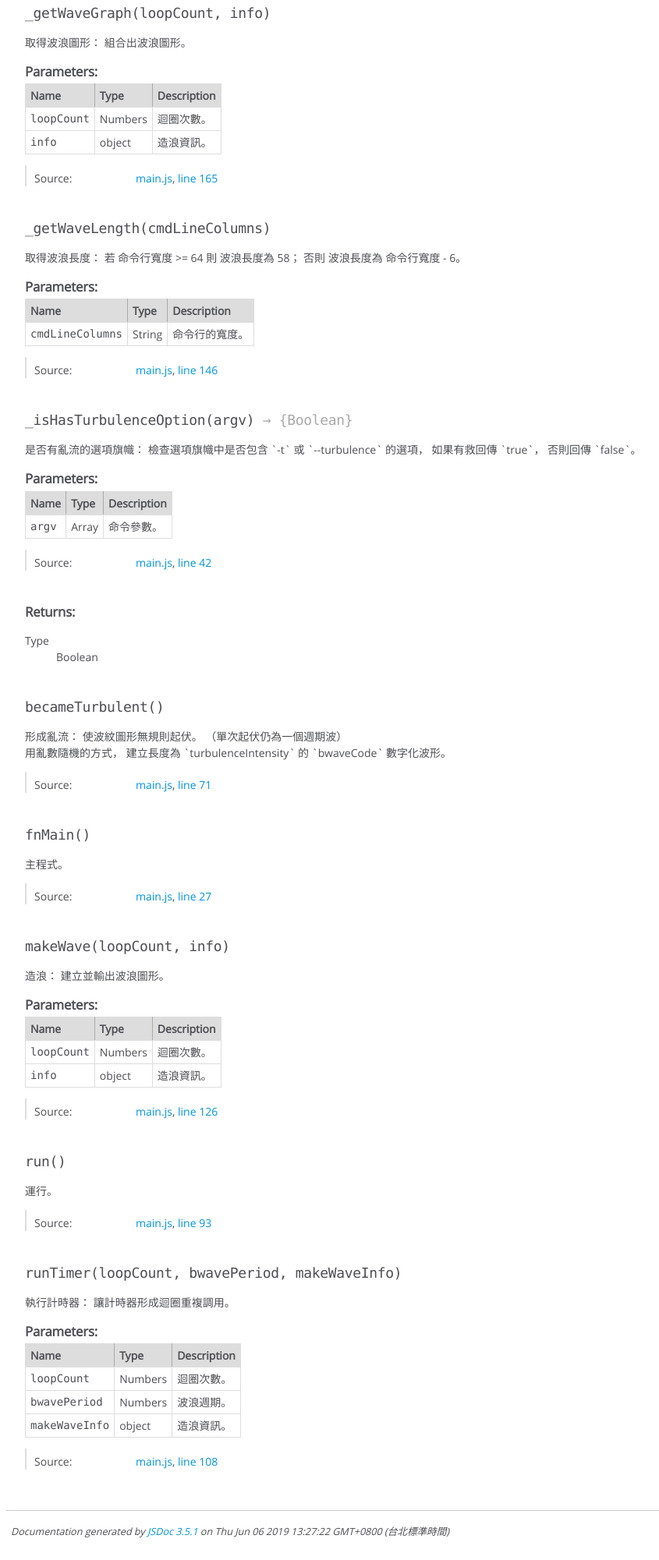
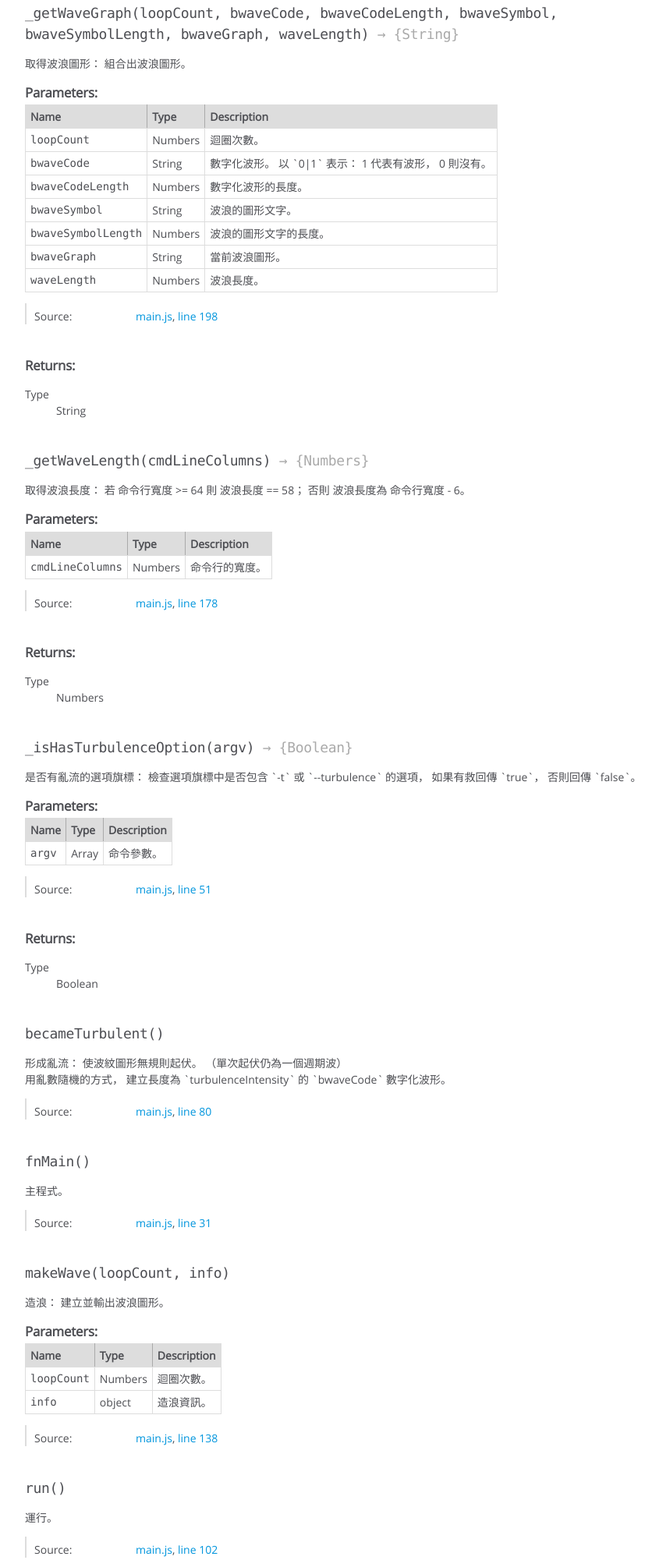
Before and after one commit to BwayCer/bwave, a plain HTML site: page mmrepo/doc_jsNode/global.html in a window 1280 px wide. Shown: the part 218-2219 px from the top of the page at 78% size, without its empty margins (0-845 px from the left). Drawn offline with Linux system fonts and the light colour scheme.

Commit message:
文件 編寫 js_node 更新

```diff
--- a/mmrepo/doc_jsNode/global.html
+++ b/mmrepo/doc_jsNode/global.html
@@ -102,7 +102,7 @@
 
 
 
-    <h4 class="name" id="_getWaveGraph"><span class="type-signature"></span>_getWaveGraph<span class="signature">(loopCount, info)</span><span class="type-signature"></span></h4>
+    <h4 class="name" id="_getWaveGraph"><span class="type-signature"></span>_getWaveGraph<span class="signature">(loopCount, bwaveCode, bwaveCodeLength, bwaveSymbol, bwaveSymbolLength, bwaveGraph, waveLength)</span><span class="type-signature"> &rarr; {String}</span></h4>
 
 
 
@@ -169,13 +169,13 @@
 
         <tr>
 
-                <td class="name"><code>info</code></td>
+                <td class="name"><code>bwaveCode</code></td>
 
 
             <td class="type">
 
 
-<span class="param-type">object</span>
+<span class="param-type">String</span>
 
 
 
@@ -185,7 +185,123 @@
 
 
 
-            <td class="description last">造浪資訊。</td>
+            <td class="description last">數字化波形。
+以 `0|1` 表示： 1 代表有波形， 0 則沒有。</td>
+        </tr>
+
+
+
+        <tr>
+
+                <td class="name"><code>bwaveCodeLength</code></td>
+
+
+            <td class="type">
+
+
+<span class="param-type">Numbers</span>
+
+
+
+            </td>
+
+
+
+
+
+            <td class="description last">數字化波形的長度。</td>
+        </tr>
+
+
+
+        <tr>
+
+                <td class="name"><code>bwaveSymbol</code></td>
+
+
+            <td class="type">
+
+
+<span class="param-type">String</span>
+
+
+
+            </td>
+
+
+
+
+
+            <td class="description last">波浪的圖形文字。</td>
+        </tr>
+
+
+
+        <tr>
+
+                <td class="name"><code>bwaveSymbolLength</code></td>
+
+
+            <td class="type">
+
+
+<span class="param-type">Numbers</span>
+
+
+
+            </td>
+
+
+
+
+
+            <td class="description last">波浪的圖形文字的長度。</td>
+        </tr>
+
+
+
+        <tr>
+
+                <td class="name"><code>bwaveGraph</code></td>
+
+
+            <td class="type">
+
+
+<span class="param-type">String</span>
+
+
+
+            </td>
+
+
+
+
+
+            <td class="description last">當前波浪圖形。</td>
+        </tr>
+
+
+
+        <tr>
+
+                <td class="name"><code>waveLength</code></td>
+
+
+            <td class="type">
+
+
+<span class="param-type">Numbers</span>
+
+
+
+            </td>
+
+
+
+
+
+            <td class="description last">波浪長度。</td>
         </tr>
 
 
@@ -226,7 +342,7 @@
 
     <dt class="tag-source">Source:</dt>
     <dd class="tag-source"><ul class="dummy"><li>
-        <a href="main.js.html">main.js</a>, <a href="main.js.html#line165">line 165</a>
+        <a href="main.js.html">main.js</a>, <a href="main.js.html#line198">line 198</a>
     </li></ul></dd>
 
 
@@ -249,6 +365,22 @@
 
 
 
+<h5>Returns:</h5>
+
+
+
+
+<dl>
+    <dt>
+        Type
+    </dt>
+    <dd>
+
+<span class="param-type">String</span>
+
+
+    </dd>
+</dl>
 
 
 
@@ -260,7 +392,9 @@
 
 
 
-    <h4 class="name" id="_getWaveLength"><span class="type-signature"></span>_getWaveLength<span class="signature">(cmdLineColumns)</span><span class="type-signature"></span></h4>
+
+
+    <h4 class="name" id="_getWaveLength"><span class="type-signature"></span>_getWaveLength<span class="signature">(cmdLineColumns)</span><span class="type-signature"> &rarr; {Numbers}</span></h4>
 
 
 
@@ -269,7 +403,7 @@
 
 <div class="description">
     取得波浪長度：
-若 命令行寬度 >= 64 則 波浪長度為 58；
+若 命令行寬度 >= 64 則 波浪長度 == 58；
 否則 波浪長度為 命令行寬度 - 6。
 </div>
 
@@ -312,7 +446,7 @@
             <td class="type">
 
 
-<span class="param-type">String</span>
+<span class="param-type">Numbers</span>
 
 
 
@@ -363,7 +497,7 @@
 
     <dt class="tag-source">Source:</dt>
     <dd class="tag-source"><ul class="dummy"><li>
-        <a href="main.js.html">main.js</a>, <a href="main.js.html#line146">line 146</a>
+        <a href="main.js.html">main.js</a>, <a href="main.js.html#line178">line 178</a>
     </li></ul></dd>
 
 
@@ -386,6 +520,24 @@
 
 
 
+<h5>Returns:</h5>
+
+
+
+
+<dl>
+    <dt>
+        Type
+    </dt>
+    <dd>
+
+<span class="param-type">Numbers</span>
+
+
+    </dd>
+</dl>
+
+
 
 
 
@@ -405,8 +557,8 @@
 
 
 <div class="description">
-    是否有亂流的選項旗幟：
-檢查選項旗幟中是否包含 `-t` 或 `--turbulence` 的選項，
+    是否有亂流的選項旗標：
+檢查選項旗標中是否包含 `-t` 或 `--turbulence` 的選項，
 如果有救回傳 `true`， 否則回傳 `false`。
 </div>
 
@@ -500,7 +652,7 @@
 
     <dt class="tag-source">Source:</dt>
     <dd class="tag-source"><ul class="dummy"><li>
-        <a href="main.js.html">main.js</a>, <a href="main.js.html#line42">line 42</a>
+        <a href="main.js.html">main.js</a>, <a href="main.js.html#line51">line 51</a>
     </li></ul></dd>
 
 
@@ -609,7 +761,7 @@
 
     <dt class="tag-source">Source:</dt>
     <dd class="tag-source"><ul class="dummy"><li>
-        <a href="main.js.html">main.js</a>, <a href="main.js.html#line71">line 71</a>
+        <a href="main.js.html">main.js</a>, <a href="main.js.html#line80">line 80</a>
     </li></ul></dd>
 
 
@@ -695,7 +847,7 @@
 
     <dt class="tag-source">Source:</dt>
     <dd class="tag-source"><ul class="dummy"><li>
-        <a href="main.js.html">main.js</a>, <a href="main.js.html#line27">line 27</a>
+        <a href="main.js.html">main.js</a>, <a href="main.js.html#line31">line 31</a>
     </li></ul></dd>
 
 
@@ -853,7 +1005,7 @@
 
     <dt class="tag-source">Source:</dt>
     <dd class="tag-source"><ul class="dummy"><li>
-        <a href="main.js.html">main.js</a>, <a href="main.js.html#line126">line 126</a>
+        <a href="main.js.html">main.js</a>, <a href="main.js.html#line138">line 138</a>
     </li></ul></dd>
 
 
@@ -939,7 +1091,7 @@
 
     <dt class="tag-source">Source:</dt>
     <dd class="tag-source"><ul class="dummy"><li>
-        <a href="main.js.html">main.js</a>, <a href="main.js.html#line93">line 93</a>
+        <a href="main.js.html">main.js</a>, <a href="main.js.html#line102">line 102</a>
     </li></ul></dd>
 
 
@@ -973,7 +1125,7 @@
 
 
 
-    <h4 class="name" id="runTimer"><span class="type-signature"></span>runTimer<span class="signature">(loopCount, bwavePeriod, makeWaveInfo)</span><span class="type-signature"></span></h4>
+    <h4 class="name" id="runTimer"><span class="type-signature"></span>runTimer<span class="signature">(makeWaveInfo, bwavePeriod, loopCount<span class="signature-attributes">opt</span>)</span><span class="type-signature"></span></h4>
 
 
 
@@ -982,6 +1134,9 @@
 
 <div class="description">
     執行計時器： 讓計時器形成迴圈重複調用。
+<br>
+TODO 是否還有其他類似計時器的功能呢？
+ex: setTimeout, setInterval, 空迴圈 sleep。
 </div>
 
 
@@ -1005,6 +1160,8 @@
         <th>Type</th>
 
 
+        <th>Attributes</th>
+
 
 
 
@@ -1017,23 +1174,31 @@
 
         <tr>
 
-                <td class="name"><code>loopCount</code></td>
+                <td class="name"><code>makeWaveInfo</code></td>
 
 
             <td class="type">
 
 
-<span class="param-type">Numbers</span>
+<span class="param-type">object</span>
 
 
 
             </td>
 
 
+                <td class="attributes">
 
 
 
-            <td class="description last">迴圈次數。</td>
+
+
+                </td>
+
+
+
+
+            <td class="description last">造浪資訊。</td>
         </tr>
 
 
@@ -1053,6 +1218,14 @@
             </td>
 
 
+                <td class="attributes">
+
+
+
+
+
+                </td>
+
 
 
 
@@ -1063,23 +1236,33 @@
 
         <tr>
 
-                <td class="name"><code>makeWaveInfo</code></td>
+                <td class="name"><code>loopCount</code></td>
 
 
             <td class="type">
 
 
-<span class="param-type">object</span>
+<span class="param-type">Numbers</span>
 
 
 
             </td>
 
 
+                <td class="attributes">
+
+                    &lt;optional><br>
 
 
 
-            <td class="description last">造浪資訊。</td>
+
+
+                </td>
+
+
+
+
+            <td class="description last">迴圈次數。</td>
         </tr>
 
 
@@ -1120,7 +1303,7 @@
 
     <dt class="tag-source">Source:</dt>
     <dd class="tag-source"><ul class="dummy"><li>
-        <a href="main.js.html">main.js</a>, <a href="main.js.html#line108">line 108</a>
+        <a href="main.js.html">main.js</a>, <a href="main.js.html#line117">line 117</a>
     </li></ul></dd>
 
 
@@ -1170,7 +1353,7 @@
 <br class="clear">
 
 <footer>
-    Documentation generated by <a href="https://github.com/jsdoc3/jsdoc">JSDoc 3.5.1</a> on Thu Jun 06 2019 13:27:22 GMT+0800 (台北標準時間)
+    Documentation generated by <a href="https://github.com/jsdoc3/jsdoc">JSDoc 3.5.1</a> on Thu Jun 13 2019 14:15:39 GMT+0800 (台北標準時間)
 </footer>
 
 <script> prettyPrint(); </script>
```
Also changed, not shown: mmrepo/doc_jsNode/index.html (+6 -2 lines), mmrepo/doc_jsNode/main.js.html (+68 -35 lines).
